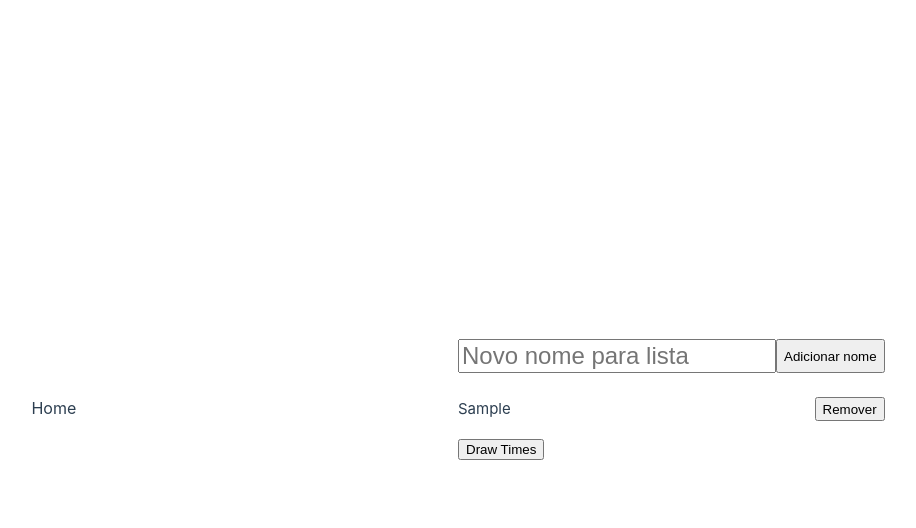
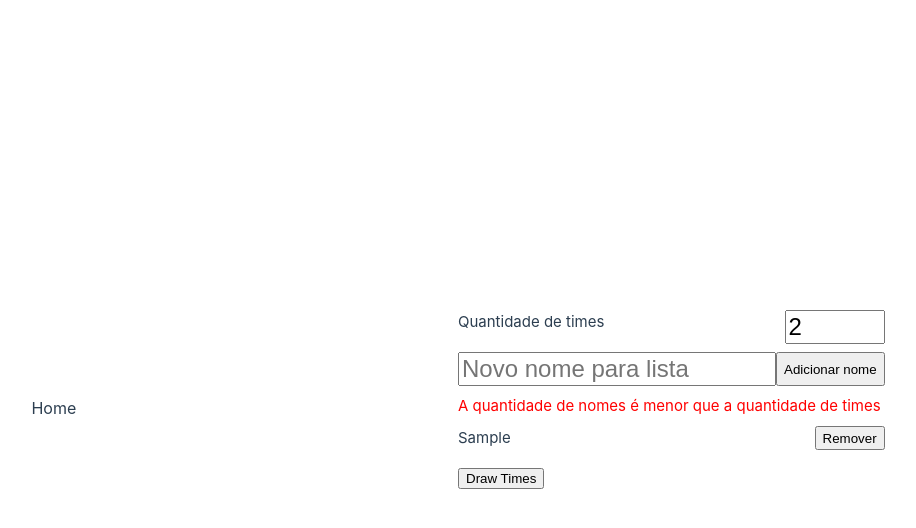
Before and after one commit to victorjoao97/etimes, a Vue app: page /generator in a window 1280 px wide. Both pictures are taken after typing "Sample" into the empty fields and a click on the button "Adicionar nome". Shown: the top 528 px of the page, without its empty margins (182-1098 px from the left). Built offline with nearby package versions, Linux system fonts and the light colour scheme.

Commit message:
feat: input quantity from teams

```diff
--- a/src/components/FillNames.vue
+++ b/src/components/FillNames.vue
@@ -1,26 +1,75 @@
 <script setup lang="ts">
-import { ref } from 'vue';
+import { ref, watch } from 'vue';
 import { useListNamesStore } from '../stores/names';
+import { Plural } from '../utils'
+
+interface InfoMessage {
+    message: string;
+    type: TypeInfoMessage;
+}
+enum TypeInfoMessage {
+    WARNING, ERROR, SUCCESS
+}
 
 const ListNamesStore = useListNamesStore();
 const nameToAdd = ref('');
 const filledNames = ref(ListNamesStore.ListNames)
+const namesQuantity = ref(ListNamesStore.namesQuantity)
+const infoMessage = ref<InfoMessage | null>(null)
+
 
 const addName = () => {
-  ListNamesStore.addNameToList(nameToAdd.value);
-  nameToAdd.value = '';
+    if (!nameToAdd.value) return
+    ListNamesStore.addNameToList(nameToAdd.value);
+    nameToAdd.value = '';
+    validateNames();
 };
 
 const removeFilledName = (index: number) => {
-  ListNamesStore.RemoveByIndex(index)
+    ListNamesStore.RemoveByIndex(index)
+    validateNames();
 };
+
+function validateNames() {
+    const filledNamesQuantity = filledNames.value.length
+    infoMessage.value = null;
+    if (namesQuantity.value > filledNamesQuantity) {
+        infoMessage.value = {
+            message: `A quantidade de nomes é menor que a quantidade de times`,
+            type: TypeInfoMessage.ERROR
+        };
+        return
+    }
+    const restOfNames = filledNamesQuantity % namesQuantity.value;
+    if (restOfNames !== 0) {
+        const plural = new Plural(restOfNames);
+        infoMessage.value = {
+            message: `${restOfNames} nome${plural.toChar('s')} est${plural.toChar('ão', 'á')} sobrando assim os times estarão desbalançeados`,
+            type: TypeInfoMessage.WARNING
+        };
+    }
+}
+
+watch(namesQuantity, () => {
+    if (namesQuantity.value <= 1) {
+        namesQuantity.value = 2
+    }
+    validateNames()
+})
 </script>
 
 <template>
     <div>
+        <div class="fields quantity">
+            <label for="namesQuantity">Quantidade de times</label>
+            <input type="number" v-model="namesQuantity" id="namesQuantity">
+        </div>
         <div class="fields">
-            <input v-model="nameToAdd" type="text" placeholder="Novo nome para lista">
+            <input v-model="nameToAdd" type="text" placeholder="Novo nome para lista" @keypress.enter="addName">
             <button @click="addName">Adicionar nome</button>
+        </div>
+        <div class="info-message" :class="TypeInfoMessage[infoMessage?.type]" v-if="infoMessage">
+            {{ infoMessage?.message }}
         </div>
         <div class="filled-names">
             <div class="name" v-for="(filledName, index) in filledNames" v-bind:key="index">
@@ -34,11 +83,19 @@ const removeFilledName = (index: number) => {
 .fields {
     display: flex;
     justify-content: space-between;
-    margin-bottom: 1.5rem;
+    margin-bottom: 0.5rem;
+
     input {
         font-size: 1.5rem;
     }
+
+    &.quantity {
+        input[type=number] {
+            width: 100px;
+        }
+    }
 }
+
 .filled-names {
     .name {
         display: flex;
@@ -46,4 +103,16 @@ const removeFilledName = (index: number) => {
         margin-bottom: 1rem;
     }
 }
+
+.info-message {
+    margin-bottom: .5rem;
+
+    &.WARNING {
+        color: yellow;
+    }
+
+    &.ERROR {
+        color: red;
+    }
+}
 </style>
--- a/src/stores/names.ts
+++ b/src/stores/names.ts
@@ -3,7 +3,8 @@ import { defineStore } from 'pinia'
 
 export const useListNamesStore = defineStore('names', {
     state: () => ({
-        ListNames: ref<string[]>([])
+        ListNames: ref<string[]>([]),
+        namesQuantity: ref(2)
     }),
     actions: {
         addNameToList(name:string): void {
--- /dev/null
+++ b/src/utils/index.ts
@@ -0,0 +1,7 @@
+export class Plural {
+    constructor(protected readonly quantity: number) { }
+
+    public toChar(charPlural: string, charSingular: string = '') {
+        return this.quantity > 1 ? charPlural : charSingular;
+    }
+}
```
